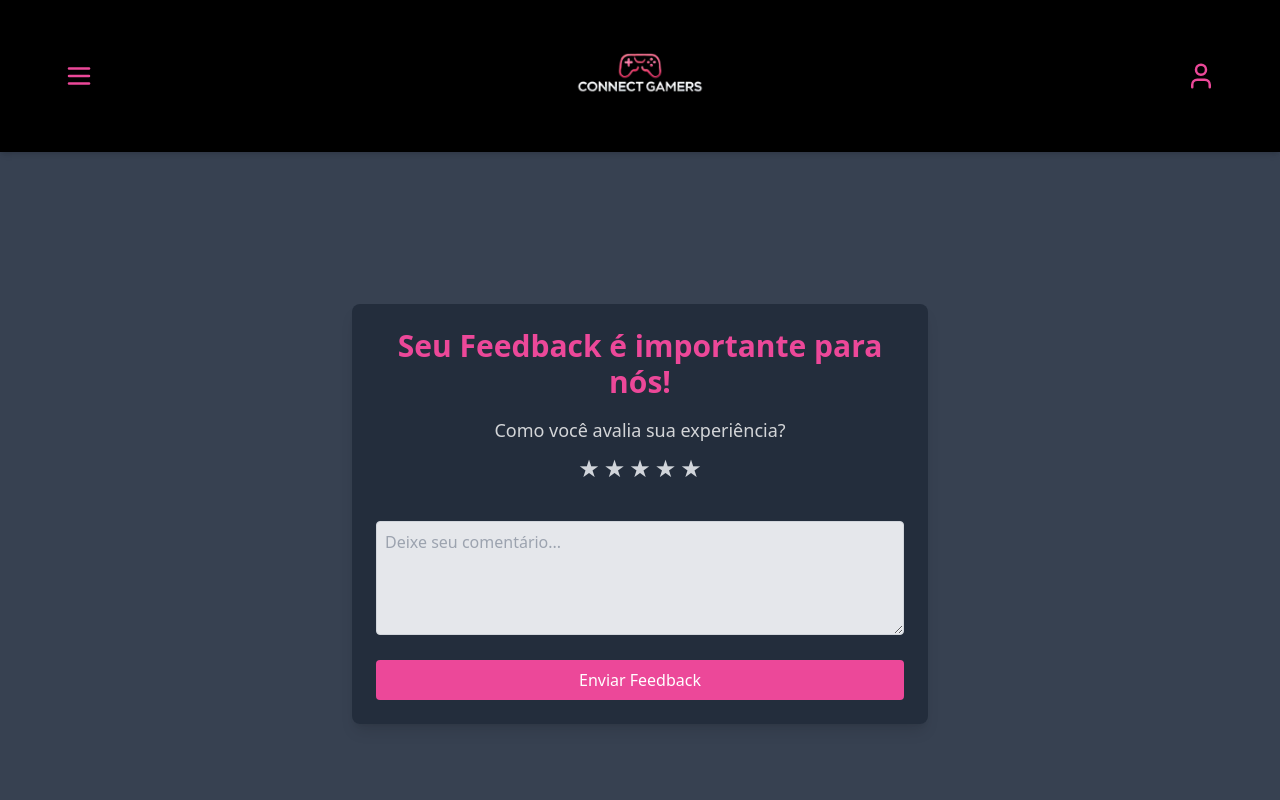
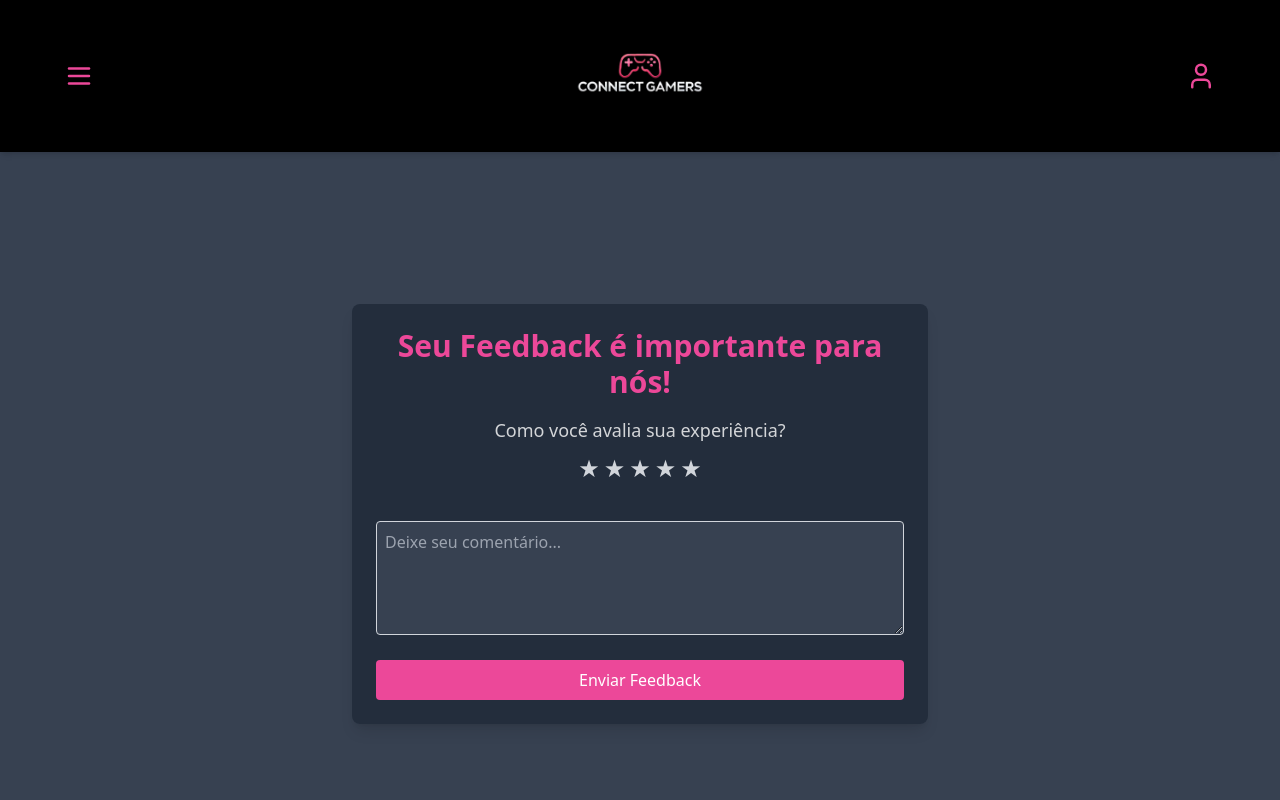
Before and after one commit to mariialbano/Connect_Gamers_React, a React (Create React App) app: page /faq in a window 1280 px wide. Shown: the top 800 px of the page. Built offline with nearby package versions, Linux system fonts and the light colour scheme.

Commit message:
Acessibilidade

```diff
--- a/src/pages/FAQ.jsx
+++ b/src/pages/FAQ.jsx
@@ -1,11 +1,9 @@
 import React, { useState } from 'react';
-import { useTheme } from '../theme/ThemeContext';
 
 const FAQ = () => {
   const [rating, setRating] = useState(0);
   const [hoverRating, setHoverRating] = useState(0);
   const [feedback, setFeedback] = useState("");
-  const { theme } = useTheme();
 
   const handleRatingChange = setRating;
   const handleMouseOver = setHoverRating;
@@ -20,18 +18,14 @@ const FAQ = () => {
 
   return (
     <div className="my-24 flex items-center justify-center p-8">
-      <div className={
-        theme === "dark"
-          ? "w-full max-w-xl h-auto min-h-[420px] bg-gray-800/80 p-6 rounded-lg shadow-lg flex flex-col justify-between"
-          : "w-full max-w-xl h-auto min-h-[420px] bg-[#d9dbe2] p-6 rounded-lg shadow-lg flex flex-col justify-between"
-      }>
+      <div className="w-full max-w-xl h-auto min-h-[420px] bg-[#d9dbe2] dark:bg-gray-800/80 p-6 rounded-lg shadow-lg flex flex-col justify-between">
         <h2 className="text-3xl font-bold mb-4 text-center text-pink-500">
           Seu Feedback é importante para nós!
         </h2>
 
         <form onSubmit={handleFeedbackSubmit} className="flex flex-col flex-1 justify-between space-y-2">
           <div className="text-center">
-            <p className={`mb-2 text-lg ${theme === "dark" ? "text-white/80" : "text-black/90"}`}>
+            <p className="mb-2 text-lg text-black dark:text-white/80">
               Como você avalia sua experiência?
             </p>
             <div className="flex justify-center space-x-1 mb-3">
@@ -39,12 +33,10 @@ const FAQ = () => {
                 <button
                   type="button"
                   key={value}
-                  className={`text-2xl cursor-pointer  ${
+                  className={`text-2xl cursor-pointer ${
                     (hoverRating || rating) >= value
                       ? 'text-yellow-400'
-                      : theme === "dark"
-                        ? 'text-gray-300'
-                        : 'text-gray-600'
+                      : 'text-gray-600 dark:text-gray-300'
                   }`}
                   onClick={() => handleRatingChange(value)}
                   onMouseOver={() => handleMouseOver(value)}
@@ -57,11 +49,7 @@ const FAQ = () => {
           </div>
 
           <textarea
-            className={`w-full p-2 border border-gray-300 rounded focus:border-gray-500/80 focus:ring-1 focus:ring-gray-500/80 outline-none ${
-              theme === "dark"
-                ? "bg-gray-200 text-black"
-                : "bg-gray-200 text-black"
-            }`}
+            className="w-full p-2 border border-gray-300 rounded focus:border-gray-500/80 focus:ring-1 focus:ring-gray-500/80 outline-none bg-gray-200 text-black dark:bg-gray-700 dark:text-white"
             placeholder="Deixe seu comentário..."
             value={feedback}
             onChange={(e) => setFeedback(e.target.value)}
```
